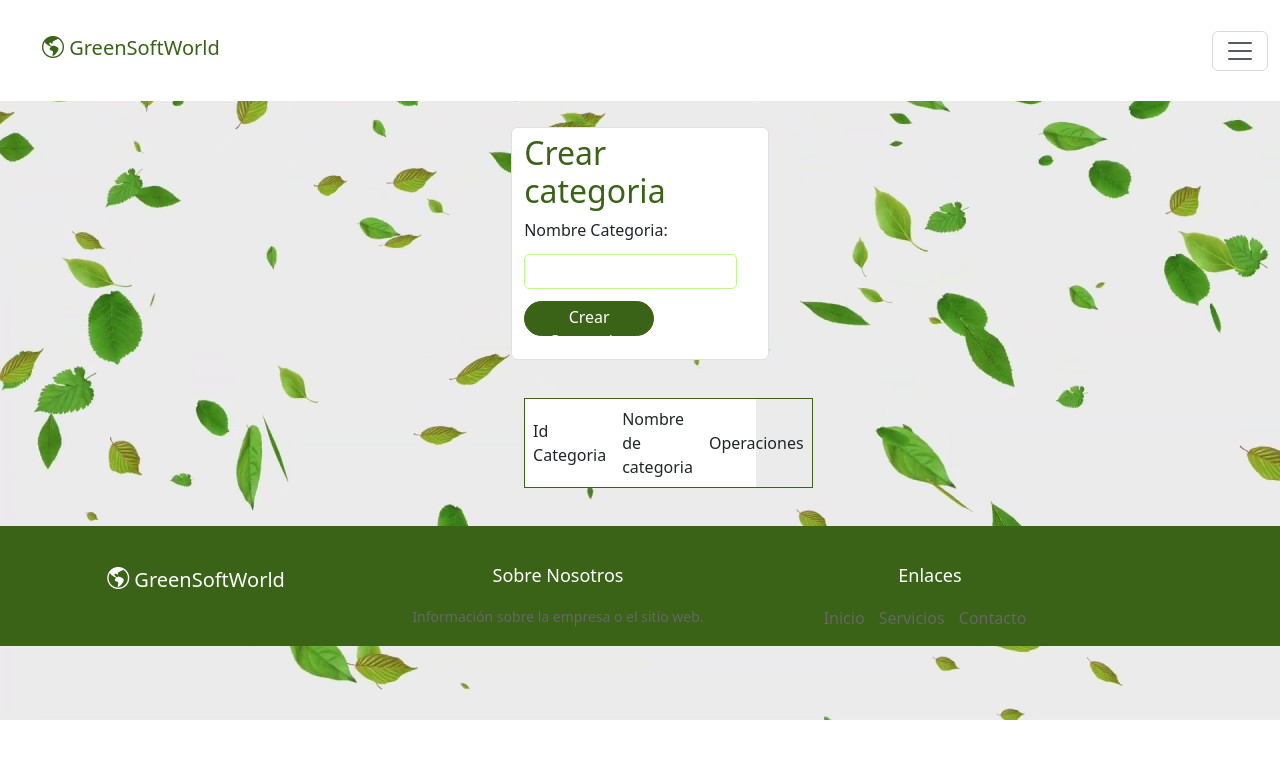
After one commit to AngieVMR29/GSW__Proyecto__1, a Flask app: page /categorias in a window 1280 px wide. The commit adds this page. Shown: the top 759 px of the page. Run offline with Flask 3, Linux system fonts and the light colour scheme; data that the repository does not hold is empty; parts of the project's set-up code (start-up, migrations or seed data) failed here and were passed over; some libraries are stand-ins or nearby versions.

Commit message:
Actualización de base administrador

```diff
--- a/app.py
+++ b/app.py
@@ -1,19 +1,25 @@
 from flask import Flask,  render_template, request, redirect, url_for, session, flash # pip install Flask
 from flask_mysqldb import MySQL,MySQLdb # pip install Flask-MySQLdb
+from random import sample
+from generador import stringAleatorio
+import os
+import base64
 from werkzeug.utils import secure_filename
-from os import path #pip install notify-py
 from notifypy import Notify
 
 
 app = Flask(__name__)
+UPLOAD_FOLDER = 'static/uploads/'
 app.config['MYSQL_HOST'] = 'localhost'
 app.config['MYSQL_USER'] = 'root'
 app.config['MYSQL_PASSWORD'] = ''
 app.config['MYSQL_DB'] = 'greensoftworld'
 app.config['MYSQL_CURSORCLASS'] = 'DictCursor'
-app.config['UPLOAD_FOLDER'] = './static/uploads'
-ALLOWED_EXTENSIONS = set(['png','jpg','jpng','gif'])
+app.static_folder = 'static'
+app.config['UPLOAD_FOLDER'] = UPLOAD_FOLDER
 mysql = MySQL(app)
+
+ALLOWED_EXTENSIONS = set(['png','jpg','jpeg','gif'])
 
 @app.route('/')
 def home():
@@ -22,6 +28,9 @@ def home():
 @app.route('/404')
 def not_found():
     return 'url no encontrada'
+
+def allowed_file(filename):
+    return '.' in filename and filename.rsplit('.',1)[1].lower() in ALLOWED_EXTENSIONS
 
 @app.route('/registrogsw', methods = ["GET", "POST"])
 def registrogsw():
@@ -77,8 +86,17 @@ def administrador():
 def basedeusuarios():
     cur = mysql.connection.cursor()
     cur.execute('SELECT * FROM persona')
-    persona = cur.fetchall()
-    return render_template('administrador/usuarios/basedeusuarios.html', personas = persona)
+    personas = cur.fetchall()
+    fotos_codificadas = []
+
+    for persona in personas:
+        foto = persona['foto']
+        foto_codificada = base64.b64encode(foto).decode('utf-8')
+        fotos_codificadas.append(foto_codificada)
+
+    datos = zip(personas, fotos_codificadas)
+    print(fotos_codificadas)
+    return render_template('administrador/usuarios/basedeusuarios.html', datos=datos)
 
 
 @app.route('/crearusuario', methods=['GET','POST'])
@@ -94,16 +112,26 @@ def crear_persona():
         Tipo_Doc = request.form['tipo']
         Documento = request.form['Documento']
         Email = request.form['Email']
-        foto = request.files['foto']
+        if 'file' not in request.files:
+            flash('no file part')
+        file = request.files['foto']
+        if file.filename == '':
+            flash('imagen no se ha seleccionado')
+        if file and allowed_file(file.filename):
+            filename = secure_filename(file.filename)
+            ruta = os.path.join(app.config['UPLOAD_FOLDER'], filename)
+            file.save(ruta)
+            flash('exit')
+
         Password = request.form['Password']
         direccion = request.form['direccion']
 
         cur = mysql.connection.cursor()
-        cur.execute(" INSERT INTO persona (Nombres, Apellidos,Tipo_Doc, Documento, Email, Password, foto, direccion, estado) VALUES (%s,%s,%s,%s,%s,%s,%s,%s,%s)",(Nombres, Apellidos,Tipo_Doc, Documento, Email, Password,foto,direccion,True))
+        cur.execute(" INSERT INTO persona (Nombres, Apellidos,Tipo_Doc, Documento, Email, Password, foto, direccion, estado) VALUES (%s,%s,%s,%s,%s,%s,%s,%s,%s)",(Nombres, Apellidos,Tipo_Doc, Documento, Email, Password,file,direccion,True))
         cur.connection.commit()
 
-        flash('Persona creado exitosamente')
-        return render_template('administrador/usuarios/basedeusuarios.html')
+        flash('Persona creada exitosamente')
+        return redirect(url_for('basedeusuarios'))
     return render_template('administrador/usuarios/crearusuario.html',  tipos = tipo)
 
 
@@ -142,6 +170,26 @@ def editar_persona(id):
 def basedepublicaciones():
     return render_template('administrador/administrador.html')
 
+@app.route('/categorias', methods=['GET','POST'])
+def categorias():
+    cur = mysql.connection.cursor()
+    cur.execute('SELECT * FROM categoria')
+    categoria = cur.fetchall()
+    if request.method == 'POST':
+        Nombre_de_Categoria = request.form['Nombre_de_Categoria']
+        Estado_Categoria = True
+        cur.execute(" INSERT INTO categoria (Nombre_de_Categoria,Estado_Categoria) VALUES (%s,%s)",(Nombre_de_Categoria,Estado_Categoria))
+        cur.connection.commit()
+    return render_template('administrador/publicacion/categoria.html', categorias= categoria)
+
+@app.route('/eliminarcategorias/<string:id>')
+def eliminarcategorias(id):
+        cur = mysql.connection.cursor()
+        cur.execute('DELETE FROM categoria WHERE ID_Categoria_de_Residuo = %s',(id,))
+        cur.connection.commit()
+        return redirect(url_for('categorias'))
+
+
 @app.route('/usuario', methods=['GET','POST'])
 def usuario():
     return render_template('usuario/usuario.html')
--- /dev/null
+++ b/generador.py
@@ -0,0 +1,6 @@
+import random
+import string
+
+def stringAleatorio(length=14):
+    caracteres = string.ascii_letters + string.digits
+    return ''.join(random.choice(caracteres) for _ in range(length))
--- a/templates/administrador/administrador.html
+++ b/templates/administrador/administrador.html
@@ -40,7 +40,7 @@
                                 Publicaciones
                             </a>
                             <ul class="dropdown-menu">
-                                <li><a class="dropdown-item" href="#">Ver Publicaciones</a></li>
+                                <li><a class="dropdown-item" href="/categorias">Categorias</a></li>
                                 <li><a class="dropdown-item" href="#">Crear Publicaciones</a></li>
                                 <li><a class="dropdown-item" href="#">Editar Publicaciones</a></li>
                             </ul>
--- /dev/null
+++ b/templates/administrador/publicacion/categoria.html
@@ -0,0 +1,41 @@
+{% extends './administrador/administrador.html' %}
+{% block title %} Categoria {% endblock %}
+
+{% block cuerpo %}
+<div>
+    <div class="container-fluid" style="width: 22%; height: 100%; margin-top: 2%; margin-bottom: 3%;">
+        <form action="/categorias" class="form-control" method="post" enctype="multipart/form-data">
+            <h2 style="color: #3a6317;"> Crear categoria </h2>
+            <div class="form-group">
+                <label for="">Nombre Categoria: <input type="text" id="Nombres" class="form-input"
+                        name="Nombre_de_Categoria"></label>
+            </div>
+            <div class="form-group">
+                <button class="btn-login" type="submit">Crear Categorias</button>
+            </div>
+    </div>
+    <div class="container-fluid" style="width: 22%; height: 100%; margin-top: 2%; margin-bottom: 3%;">
+        <div class="tabla_u">
+            <table>
+                <thead>
+                    <tr>
+                        <td>Id Categoria</td>
+                        <td>Nombre de <br> categoria</td>
+                        <td>Operaciones</td>
+                    </tr>
+                </thead>
+                <tbody>
+                    {% for categoria in categorias %}
+                    <tr>
+                        <td>{{ categoria.ID_Categoria_de_Residuo }}</td>
+                        <td>{{ categoria.Nombre_de_Categoria }}</td>
+                        <td>
+                            <a href="eliminarcategorias/{{ categoria.ID_Categoria_de_Residuo }}">Eliminar</a>
+                        </td>
+                    </tr>
+                    {% endfor %}
+                </tbody>
+            </table>
+        </div>
+    </div>
+    {% endblock %}
```
Also changed, not shown: templates/administrador/usuarios/basedeusuarios.html (+9 -3 lines), static/uploads/encuesta.png (added), templates/administrador/publicacion/basedepublicacion.html (added).
